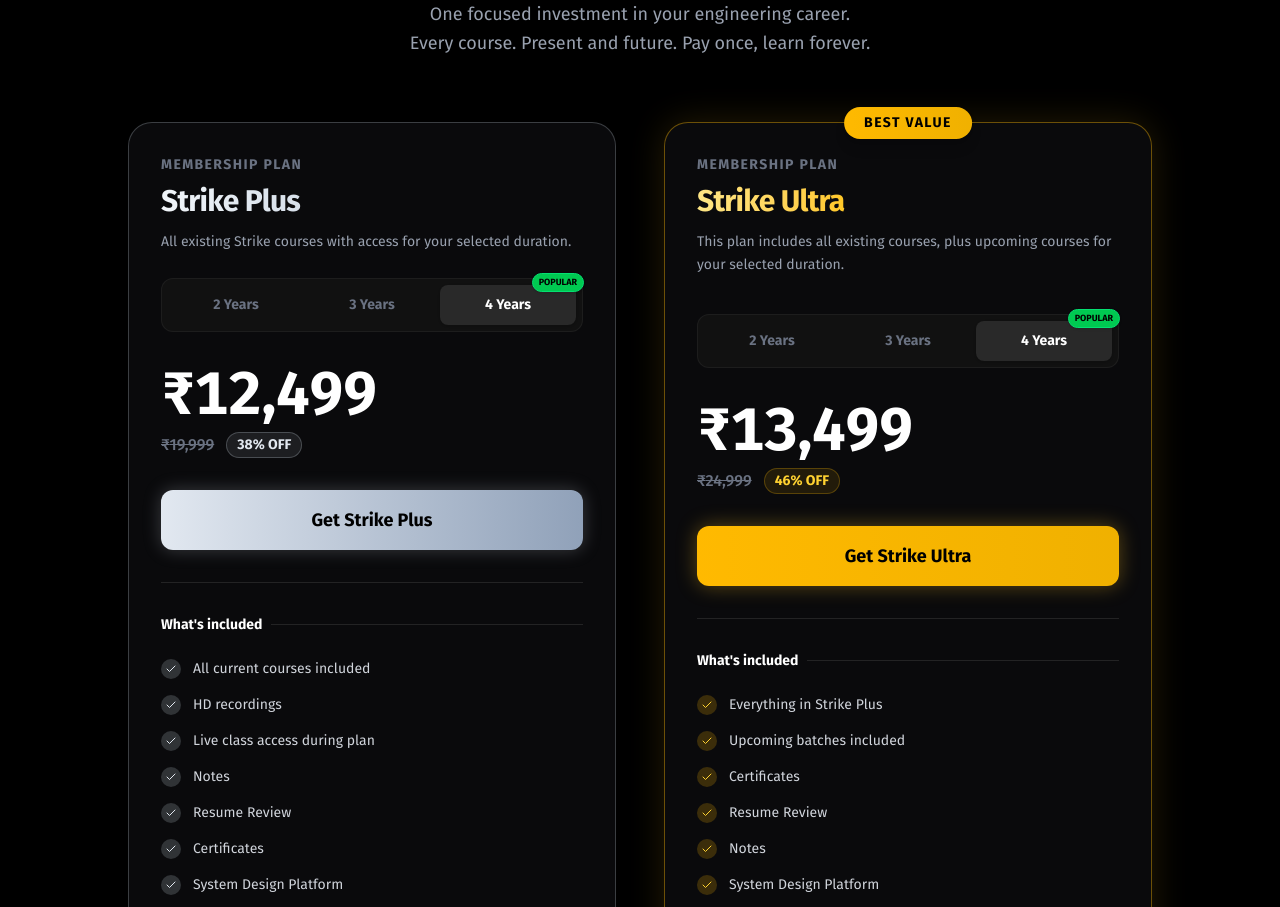
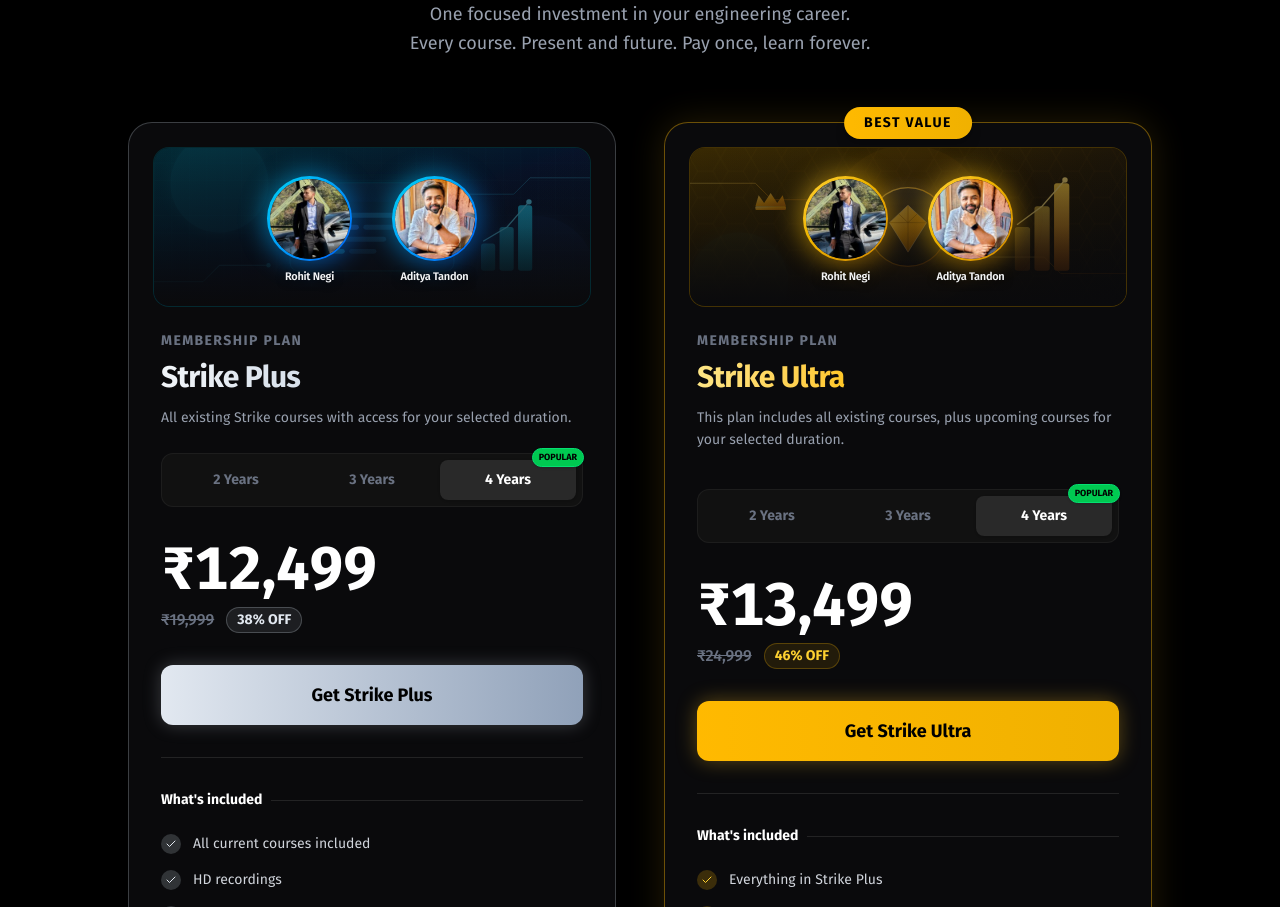
Before and after one commit to git-collapse/strike, a React (Vite) app: page / in a window 1280 px wide. Shown: the part 1600-2507 px from the top of the page. Built offline with nearby package versions, Linux system fonts and the light colour scheme.

Commit message:
updated photo

```diff
--- a/src/components/MembershipPlans.tsx
+++ b/src/components/MembershipPlans.tsx
@@ -11,6 +11,8 @@ const membershipData = [
     id: "6a9330626d983b17987de723",
     name: "Strike Plus",
     tier: "silver",
+    image: "/membership-plus.svg",
+    imageAlt: "Futuristic digital workspace with glowing cyan code — Strike Plus",
     tagline: "All existing Strike courses with access for your selected duration.",
     variants: [
       { label: "2 Years", originalPrice: 19999, sellingPrice: 9999, buyUrl: "https://rohittnegi.akamai.net.in/new-courses/21" },
@@ -33,6 +35,8 @@ const membershipData = [
     id: "6a9330aa6d983b17987de724",
     name: "Strike Ultra",
     tier: "gold",
+    image: "/membership-ultra.svg",
+    imageAlt: "Exclusive cyberpunk emblem with glowing gold accents — Strike Ultra",
     tagline: "This plan includes all existing courses, plus upcoming courses for your selected duration.",
     isBestValue: true,
     variants: [
@@ -53,16 +57,27 @@ const membershipData = [
   }
 ];
 
+// Featured mentors shown at the top of each membership card. These reuse the
+// authentic portraits already in the project (public/), the same photos used by
+// the "Meet With Our Mentors" section — no new/unrelated imagery.
+const CARD_MENTORS = [
+  { name: 'Rohit Negi', image: '/rohit_negi.jpg', initials: 'RN' },
+  { name: 'Aditya Tandon', image: '/aditya_tandon.jpg', initials: 'AT' },
+];
+
 // Metallic tier treatments: Strike Plus = silver, Strike Ultra = gold,
 // matching how the real strikes.in distinguishes the two membership tiers.
 type Tier = 'silver' | 'gold';
-const TIER_THEME: Record<Tier, { border: string; name: string; pill: string; check: string; cta: string }> = {
+const TIER_THEME: Record<Tier, { border: string; name: string; pill: string; check: string; cta: string; banner: string; bannerTint: string; avatarRing: string }> = {
   silver: {
     border: 'border-slate-300/25 hover:border-slate-200/50 hover:shadow-[0_0_35px_rgba(203,213,225,0.18)]',
     name: 'bg-gradient-to-r from-slate-100 via-slate-300 to-slate-400',
     pill: 'text-slate-200 bg-slate-300/10 border-slate-300/25',
     check: 'bg-slate-300/20 text-slate-200',
     cta: 'bg-gradient-to-r from-slate-200 to-slate-400 text-black hover:from-slate-100 hover:to-slate-300 shadow-[0_0_18px_rgba(203,213,225,0.25)]',
+    banner: 'border-cyan-500/20 group-hover:border-cyan-400/50 group-hover:shadow-[0_0_28px_rgba(34,211,238,0.28)]',
+    bannerTint: 'bg-gradient-to-br from-cyan-500/20 via-blue-600/10 to-transparent',
+    avatarRing: 'from-cyan-400 to-blue-600',
   },
   gold: {
     border: 'border-amber-400/40 shadow-[0_0_35px_rgba(251,191,36,0.15)] hover:shadow-[0_0_48px_rgba(251,191,36,0.3)] hover:border-amber-300',
@@ -70,6 +85,9 @@ const TIER_THEME: Record<Tier, { border: string; name: string; pill: string; che
     pill: 'text-amber-300 bg-amber-400/10 border-amber-400/25',
     check: 'bg-amber-400/20 text-amber-300',
     cta: 'bg-gradient-to-r from-amber-400 to-yellow-500 text-black hover:from-amber-300 hover:to-yellow-400 shadow-[0_0_20px_rgba(251,191,36,0.35)] hover:shadow-[0_0_32px_rgba(251,191,36,0.5)]',
+    banner: 'border-amber-400/25 group-hover:border-amber-300/60 group-hover:shadow-[0_0_32px_rgba(251,191,36,0.35)]',
+    bannerTint: 'bg-gradient-to-br from-amber-400/20 via-yellow-600/10 to-transparent',
+    avatarRing: 'from-amber-300 to-yellow-600',
   },
 };
 
@@ -123,7 +141,7 @@ const MembershipPlans = () => {
               key={plan.id}
               className={twMerge(
                 clsx(
-                  "relative flex flex-col bg-[#0a0a0c] rounded-3xl p-8 border transition-all duration-300 transform w-full",
+                  "group relative flex flex-col bg-[#0a0a0c] rounded-3xl p-8 border transition-all duration-300 transform w-full",
                   "hover:-translate-y-2",
                   t.border,
                   isOverclocked && !plan.isBestValue && "ring-1 ring-cyan-500/30"
@@ -131,10 +149,57 @@ const MembershipPlans = () => {
               )}
             >
               {plan.isBestValue && (
-                <div className="absolute -top-4 left-1/2 -translate-x-1/2 bg-gradient-to-r from-amber-400 to-yellow-500 text-black font-bold text-sm px-5 py-1.5 rounded-full uppercase tracking-widest shadow-lg">
+                <div className="absolute -top-4 left-1/2 -translate-x-1/2 bg-gradient-to-r from-amber-400 to-yellow-500 text-black font-bold text-sm px-5 py-1.5 rounded-full uppercase tracking-widest shadow-lg z-20">
                   Best Value
                 </div>
               )}
+
+              {/* PREMIUM TIER VISUAL — authentic mentor portraits over a futuristic tier background */}
+              <div className={twMerge(clsx(
+                "relative -mx-2 -mt-2 mb-6 overflow-hidden rounded-2xl border bg-[#050505] transition-all duration-300",
+                t.banner
+              ))}>
+                {/* futuristic tier background illustration */}
+                <img
+                  src={plan.image}
+                  alt=""
+                  aria-hidden="true"
+                  loading="lazy"
+                  decoding="async"
+                  className="absolute inset-0 h-full w-full object-cover opacity-55 transition-transform duration-500 ease-out group-hover:scale-105"
+                />
+                <div className={twMerge(clsx("absolute inset-0", t.bannerTint))} />
+                {/* fade the art into the card surface so portraits blend naturally */}
+                <div className="pointer-events-none absolute inset-0 bg-gradient-to-t from-[#0a0a0c] via-[#0a0a0c]/35 to-transparent" />
+
+                {/* mentor portraits */}
+                <div className="relative flex items-end justify-center gap-6 sm:gap-10 px-6 pt-7 pb-5">
+                  {CARD_MENTORS.map((m) => (
+                    <div key={m.name} className="flex flex-col items-center gap-2 transition-transform duration-300 group-hover:-translate-y-1">
+                      <div className="relative">
+                        <div className={twMerge(clsx(
+                          "absolute -inset-1 rounded-full bg-gradient-to-br blur-md opacity-50 transition-opacity duration-300 group-hover:opacity-90",
+                          t.avatarRing
+                        ))} />
+                        <div className={twMerge(clsx("relative rounded-full p-[2.5px] bg-gradient-to-br", t.avatarRing))}>
+                          <div className="relative w-16 h-16 sm:w-20 sm:h-20 rounded-full bg-[#0d0d12] overflow-hidden flex items-center justify-center">
+                            <span className="absolute inset-0 flex items-center justify-center text-base sm:text-lg font-black text-white tracking-wide">{m.initials}</span>
+                            <img
+                              src={m.image}
+                              alt={`${m.name} — Strike mentor`}
+                              loading="lazy"
+                              decoding="async"
+                              className="relative z-10 w-full h-full object-cover transition-transform duration-500 group-hover:scale-110"
+                              onError={(e) => { e.currentTarget.style.display = 'none'; }}
+                            />
+                          </div>
+                        </div>
+                      </div>
+                      <span className="text-[11px] font-semibold text-gray-100 tracking-tight drop-shadow-[0_1px_4px_rgba(0,0,0,0.8)]">{m.name}</span>
+                    </div>
+                  ))}
+                </div>
+              </div>
 
               <div className="text-sm font-bold text-gray-500 uppercase tracking-widest mb-2">Membership Plan</div>
               <h3 className={twMerge(clsx("text-3xl font-extrabold mb-3 tracking-tight text-transparent bg-clip-text", t.name))}>{plan.name}</h3>
```
Also changed, not shown: public/membership-plus.svg (added), public/membership-ultra.svg (added).
